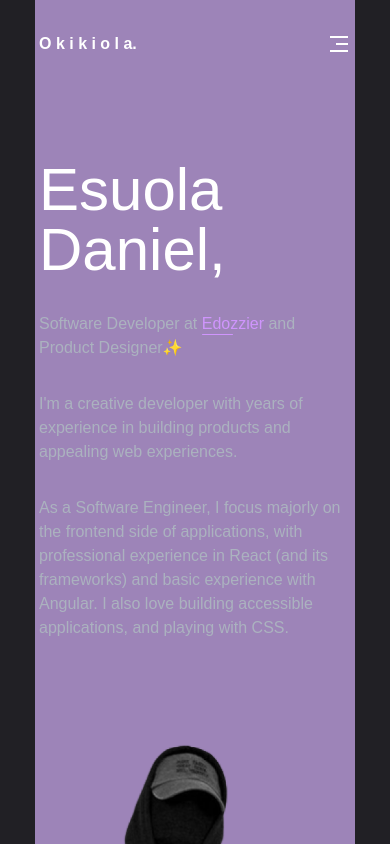
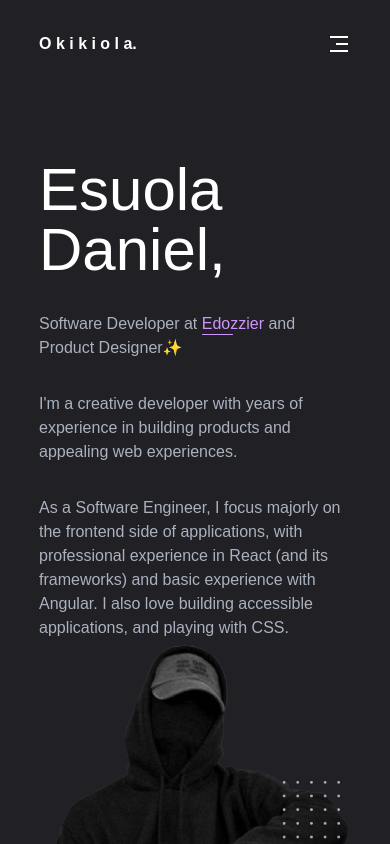
Before and after one commit to danielafriheart/danielafriheartt, a React (Create React App) app: page / in a window 390 px wide. Shown: the top 844 px of the page. Built offline with nearby package versions, Linux system fonts and the light colour scheme.

Commit message:
Skill section

```diff
--- a/src/components/About.js
+++ b/src/components/About.js
@@ -16,10 +16,10 @@ function About() {
       <img src={rectangle26} alt="rectangle26" className='right-0 absolute' />
       <img src={rectangle25} alt="rectangle26" className='bottom-20 right-0 absolute' />
       <img src={dots1} alt="rectangle26" className='bottom-1/2 absolute z-10' />
+
       <div className="grid md:grid-cols-2 h-full w-[80vw] mx-auto">
         <div>
           <div className="flex flex-col gap-8">
-
             <span className='flex md:text-5xl text-3xl gap-3'>
               <h1 className='text-primary'>#</h1>
               <h2 className='text-white'>passionate <br /> creative <br /> developer</h2>
--- a/src/components/Hero.js
+++ b/src/components/Hero.js
@@ -8,8 +8,8 @@ function Hero() {
     return (
         <>
             <div className='flex justify-center items-end bg-gray-100 relative'>
-                <div className="rectangle h-full w-[20em] bg-primary-100 lg:right-[20em] md:right-[10em] sm:right-[5em] absolute z-10"></div>
-                <div className="w-[80vw] min-h-[100vh] mx-auto flex lg:items-end lg:mt-0 mt-[10em]">
+                <div className="md:flex hidden rectangle h-full w-[20em] bg-primary-100 lg:right-[20em] md:right-[10em] sm:right-[5em] absolute z-10"></div>
+                <div className="w-[80vw] md:h-[100vh] mx-auto flex lg:items-end lg:mt-0 mt-[10em]">
                     <div className="grid md:grid-cols-2 w-full z-30  bottom-0">
                         <div className="gap-8 flex flex-col">
                             <h1 className='text-6xl text-white'>Esuola Daniel,</h1>
--- a/src/index.css
+++ b/src/index.css
@@ -19,18 +19,18 @@ body {
 
 /* Scroll bar customization */
 html::-webkit-scrollbar {
-  @apply w-1
+  @apply w-2
 }
 
 html::-webkit-scrollbar-thumb {
-  @apply bg-primary-100 rounded-full
+  @apply bg-[#333] rounded-full
 }
 html::-webkit-scrollbar-track {
   @apply bg-background
 }
 
 html::-webkit-scrollbar-thumb:hover {
-  @apply bg-primary rounded-full
+  @apply rounded-full cursor-pointer
 }
 
 h1,
```
Also changed, not shown: src/assets/img/Line.png (added), src/assets/img/bgDots.png (added).
